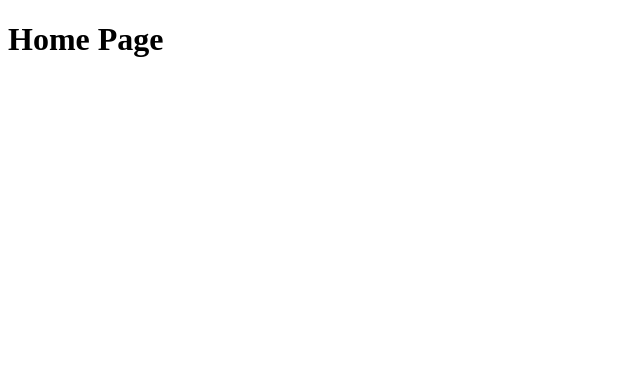
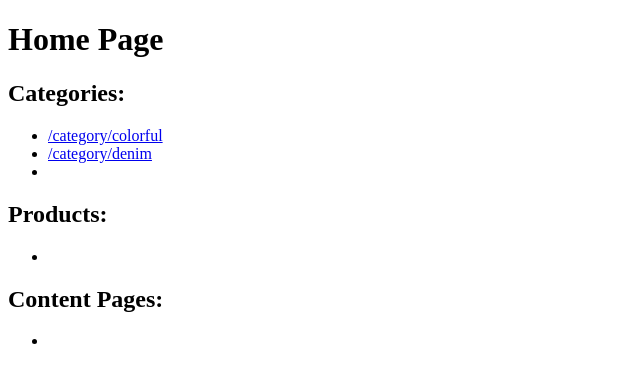
Before and after one commit to talhaguy/vanilla-stitches-ui, a Next.js app: page / in a window 1280 px wide. Shown: the top 382 px of the page, without its empty margins (0-640 px from the left). Built offline with nearby package versions, Linux system fonts and the light colour scheme.

Commit message:
splitting out path data into separate function

```diff
--- /dev/null
+++ b/src/data/paths.ts
@@ -0,0 +1,21 @@
+export function getCategoryPageSlugs() {
+    return ["colorful", "denim"];
+}
+
+export function getProductPageSlugs() {
+    return ["flower-pouch", "denim-pouch"];
+}
+
+export function getContentPageSlugs() {
+    return ["about", "faq"];
+}
+
+export function createPathsForStaticPage(slugs: string[]) {
+    return slugs.map((slug) => {
+        return {
+            params: {
+                slug,
+            },
+        };
+    });
+}
--- a/src/pages/index.tsx
+++ b/src/pages/index.tsx
@@ -1,9 +1,54 @@
 import React from "react";
+import Link from "next/link";
+import { GetStaticProps } from "next";
+import { getCategoryPageSlugs } from "../data/paths";
 
-interface HomePageProps {}
-
-function HomePage(props: HomePageProps) {
-    return <h1>Home Page</h1>;
+interface HomePageProps {
+    categoryPageLinks: string[];
 }
 
+function HomePage({ categoryPageLinks }: HomePageProps) {
+    return (
+        <div>
+            <h1>Home Page</h1>
+            <nav>
+                <h2>Categories:</h2>
+                <ul>
+                    {categoryPageLinks.map((link) => (
+                        <li>
+                            <Link href={link}>
+                                <a>{link}</a>
+                            </Link>
+                        </li>
+                    ))}
+                    <li></li>
+                </ul>
+
+                <h2>Products:</h2>
+                <ul>
+                    <li></li>
+                </ul>
+
+                <h2>Content Pages:</h2>
+                <ul>
+                    <li></li>
+                </ul>
+            </nav>
+        </div>
+    );
+}
+
+export const getStaticProps: GetStaticProps<HomePageProps> = async (
+    context
+) => {
+    let categoryPageLinks = getCategoryPageSlugs();
+    categoryPageLinks = categoryPageLinks.map((link) => "/category/" + link);
+
+    return {
+        props: {
+            categoryPageLinks,
+        },
+    };
+};
+
 export default HomePage;
```
Also changed, not shown: src/pages/category/[slug].tsx (added, +41 -0 lines), src/pages/page/[slug].tsx (+8 -13 lines), src/pages/product/[slug].tsx (added, +41 -0 lines).
